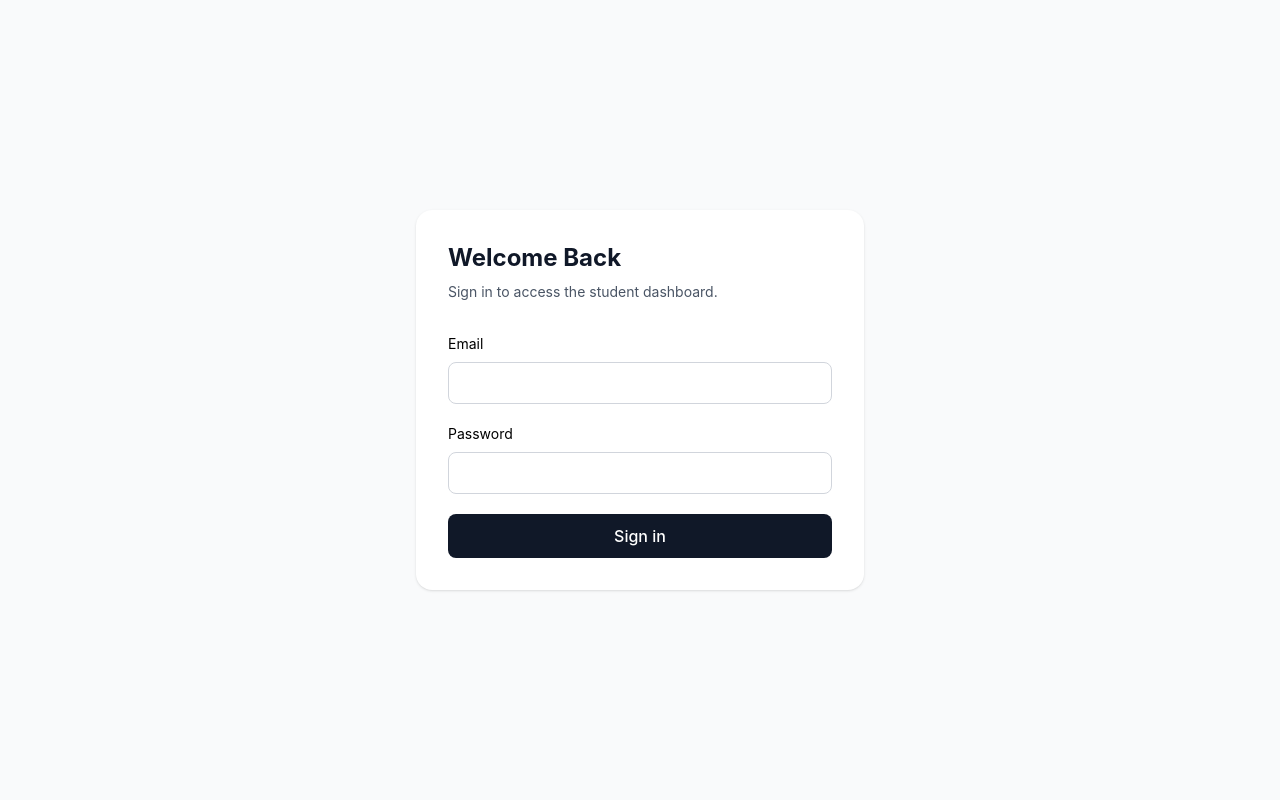
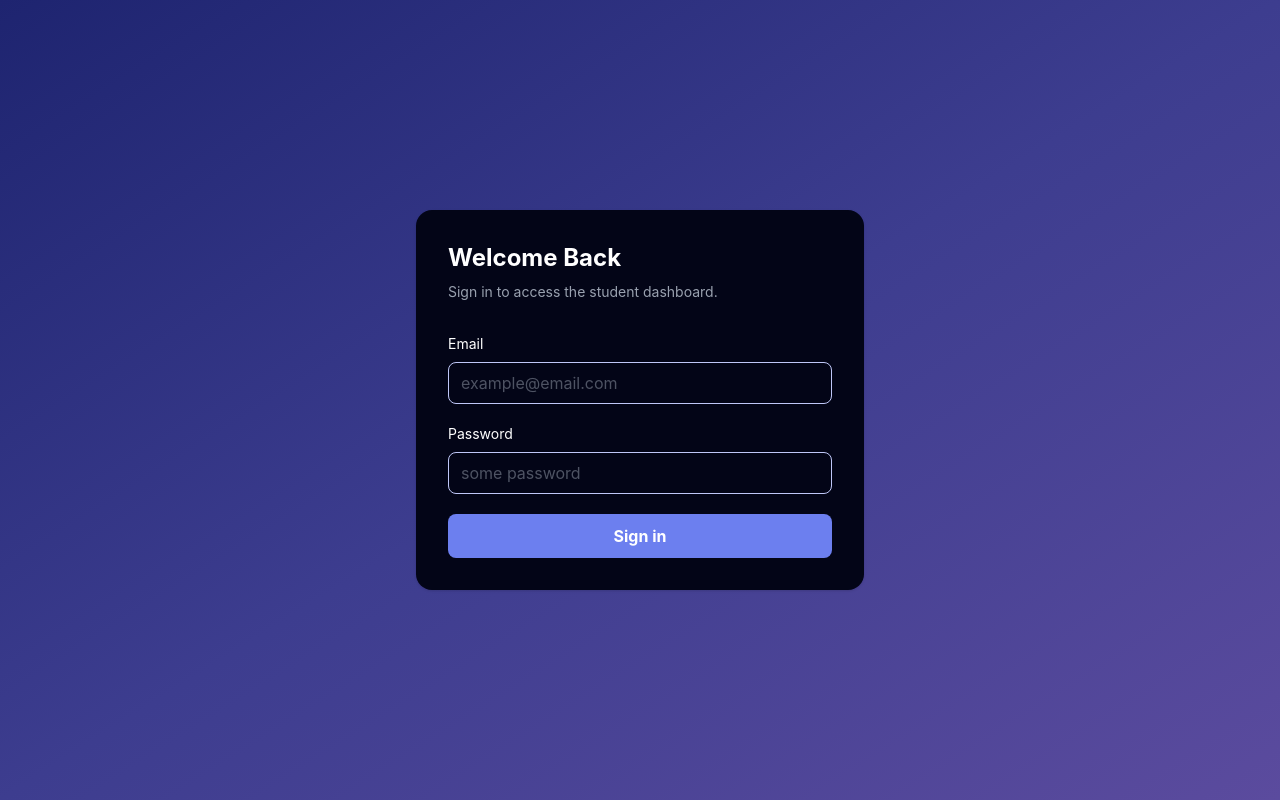
Before and after one commit to kericchhh/MPCircle-Intern-Screening-Task, a React (Vite) app in the folder frontend-screening/: page /login in a window 1280 px wide. Built offline with nearby package versions, Linux system fonts and the light colour scheme.

Commit message:
nav layout + colorscheme changes

```diff
--- a/frontend-screening/src/App.tsx
+++ b/frontend-screening/src/App.tsx
@@ -6,16 +6,19 @@ import AssignmentsPage from "./pages/AssignmentsPage"
 import CoursesPage from "./pages/CoursesPage"
 
 import ProtectedRoute from "./components/ProtectedRoute"
+import AppLayout from "./layouts/AppLayout"
 
 function App() {
     return (
         <BrowserRouter>
             <Routes>
-                <Route path="/" element={<Navigate to ="/login" replace />} />
+                <Route path="/" element={<Navigate to="/login" replace />} />
                 <Route path="/login" element={<LoginPage />} />
-                <Route path="/dashboard" element={<ProtectedRoute><DashboardPage /> </ProtectedRoute>} />
-                <Route path="/assignments" element={<ProtectedRoute><AssignmentsPage /> </ProtectedRoute>} />
-                <Route path="/courses" element={<ProtectedRoute><CoursesPage /> </ProtectedRoute>} />
+                <Route element={<ProtectedRoute><AppLayout /> </ProtectedRoute>}>
+                    <Route path="/dashboard" element={<DashboardPage />} />
+                    <Route path="/assignments" element={<AssignmentsPage />} />
+                    <Route path="/courses" element={<CoursesPage />} />
+                </Route>
             </Routes>
         </BrowserRouter>
     )
--- /dev/null
+++ b/frontend-screening/src/components/layout/Header.tsx
@@ -0,0 +1,66 @@
+import { NavLink, useNavigate } from "react-router-dom"
+
+import { useAuth } from "../../context/AuthContext"
+
+const links = [
+  { label: "Dashboard", to: "/dashboard" },
+  { label: "Courses", to: "/courses" },
+  { label: "Assignments", to: "/assignments" },
+]
+
+export default function Header() {
+  const navigate = useNavigate()
+  const { logout } = useAuth()
+
+  function handleLogout() {
+    logout()
+    navigate("/login")
+  }
+
+  return (
+    <header className="border-b border-gray-200 bg-[#030517]">
+      <div className="mx-auto flex max-w-7xl items-center justify-between px-4 py-4 sm:px-6 lg:px-8">
+        <div className="flex items-center gap-8">
+          <div>
+            <h1 className="text-lg font-bold text-white">
+              MPCircle
+            </h1>
+            <p className="text-xs text-gray-400">
+              Student Portal
+            </p>
+          </div>
+
+          <nav
+            aria-label="Main navigation"
+            className="hidden items-center gap-2 md:flex"
+          >
+            {links.map((link) => (
+              <NavLink
+                key={link.to}
+                to={link.to}
+                className={({ isActive }) =>
+                  [
+                    "rounded-lg px-3 py-2 text-sm font-medium transition",
+                    isActive
+                      ? "bg-[#6c7fef] text-white"
+                      : "text-gray-600 hover:bg-[#bfc7f8] hover:text-[#030517]",
+                  ].join(" ")
+                }
+              >
+                {link.label}
+              </NavLink>
+            ))}
+          </nav>
+        </div>
+
+        <button
+          type="button"
+          onClick={handleLogout}
+          className="rounded-lg border border-[#bfc7f8] px-3 py-2 text-sm font-medium text-white hover:bg-[#6c7fef] hover:border-none"
+        >
+          Log out
+        </button>
+      </div>
+    </header>
+  )
+}
--- /dev/null
+++ b/frontend-screening/src/layouts/AppLayout.tsx
@@ -0,0 +1,15 @@
+import { Outlet } from "react-router-dom"
+
+import Header from "../components/layout/Header"
+
+export default function AppLayout() {
+  return (
+    <div className="min-h-screen bg-gradient-to-br from-[#1e2470] via-[#3d3d8f] to-[#5b4b9e] text-white">
+      <Header />
+
+      <main className="mx-auto w-full max-w-7xl px-4 py-6 sm:px-6 lg:px-8">
+        <Outlet />
+      </main>
+    </div>
+  )
+}
--- a/frontend-screening/src/pages/LoginPage.tsx
+++ b/frontend-screening/src/pages/LoginPage.tsx
@@ -27,51 +27,53 @@ export default function LoginPage() {
         loginMutation.mutate(data)
     }
     return (
-        <main className="flex min-h-screen items-center justify-center bg-gray-50 px-4">
-            <div className="w-full max-w-md rounded-2xl bg-white p-8 shadow-sm">
+        <main className="flex min-h-screen items-center justify-center bg-gradient-to-br from-[#1e2470] via-[#3d3d8f] to-[#5b4b9e] px-4">
+            <div className="w-full max-w-md rounded-2xl bg-[#030517] p-8 shadow-sm">
                 <div className="mb-8">
-                    <h1 className="text-2xl font-bold text-gray-900">Welcome Back</h1>
-                    <p className="mt-2 text-sm text-gray-600">Sign in to access the student dashboard.</p>
+                    <h1 className="text-2xl font-bold text-white">Welcome Back</h1>
+                    <p className="mt-2 text-sm text-gray-400">Sign in to access the student dashboard.</p>
                 </div>
                 <form onSubmit={handleSubmit(onSubmit)} className="space-y-5" noValidate>
                     <div>
                         <label
                             htmlFor="email"
-                            className="mb-2 block text-sm text-shadow-gray-700"
+                            className="mb-2 block text-sm text-white"
                         >
                             Email
                         </label>
                         <input
                             id="email" type="email" {...register("email")}
-                            className="w-full rounded-lg border border-gray-300 px-3 py-2 outline-none focus:border-gray-900"
+                            className="w-full rounded-lg border border-[#bfc7f8] px-3 py-2 outline-none focus:border-[#6c7fef] text-gray-400"
+                            placeholder="example@email.com"
                         />
 
                         {errors.email && (
-                            <p>{errors.email.message}</p>
+                            <p className="mt-1 text-sm text-red-900">{errors.email.message}</p>
                         )}
                     </div>
 
                     <div>
                         <label
                             htmlFor="password"
-                            className="mb-2 block text-sm text-shadow-gray-700"
+                            className="mb-2 block text-sm text-white"
                         >
                             Password
                         </label>
                         <input
                             id="password" type="password" {...register("password")}
-                            className="w-full rounded-lg border border-gray-300 px-3 py-2 outline-none focus:border:gray-900"
+                            className="w-full rounded-lg border border-[#bfc7f8] px-3 py-2 outline-none focus:border-[#6c7fef] text-gray-400"
+                            placeholder="some password"
                         />
                         {errors.password && (
-                            <p>{errors.password.message}</p>
+                            <p className="mt-1 text-sm text-red-900">{errors.password.message}</p>
                         )}
                     </div>
 
                     {loginMutation.isError && (
-                        <p>{loginMutation.error.message}</p>
+                        <p className="mt-1 text-sm text-red-900">{loginMutation.error.message}</p>
                     )}
 
-                    <button type="submit" disabled={loginMutation.isPending} className="w-full rounded-lg bg-gray-900 px-4 py-2.5 font-medium text-white disabled:cursor-not-allowed disabled:opacity-60">
+                    <button type="submit" disabled={loginMutation.isPending} className=" text-white font-bold w-full rounded-lg bg-[#6c7fef] px-4 py-2.5 text-white disabled:cursor-not-allowed disabled:opacity-60">
                         {loginMutation.isPending ? "Signing in..." : "Sign in"}
                     </button>
                 </form>
```
